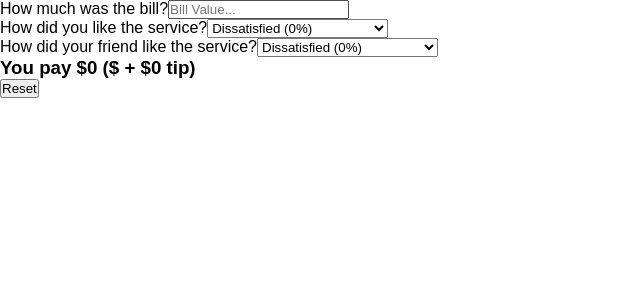
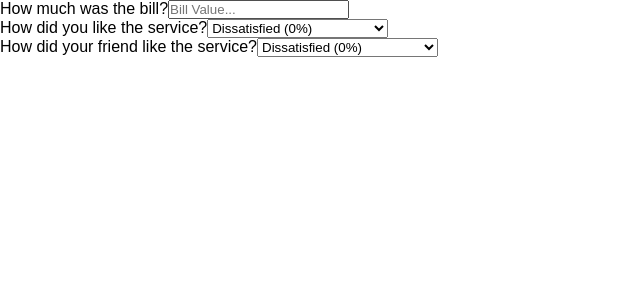
Before and after one commit to MBANS8A1/Gratuity-App, a React (Create React App) app: page / in a window 1280 px wide. Shown: the top 300 px of the page, without its empty margins (0-640 px from the left). Built offline with nearby package versions, Linux system fonts and the light colour scheme.

Commit message:
The output text of the bill and tip along with the Reset button should only be rendered if there bill is above $0; if it is not then we should not waste resources showing them. So, I used conditional rendering, which returns a fragment containing the Output and Reset component.

```diff
--- a/src/App.js
+++ b/src/App.js
@@ -30,8 +30,12 @@ function TipCalculator() {
       <SelectPercentage percentage={percentage2} onSelect={setPercentage2}>
         How did your friend like the service?
       </SelectPercentage>
-      <Output bill={bill} tip={tip} />
-      <Reset onReset={handleReset} />
+      {bill > 0 && (
+        <>
+          <Output bill={bill} tip={tip} />
+          <Reset onReset={handleReset} />
+        </>
+      )}
     </div>
   );
 }
```
